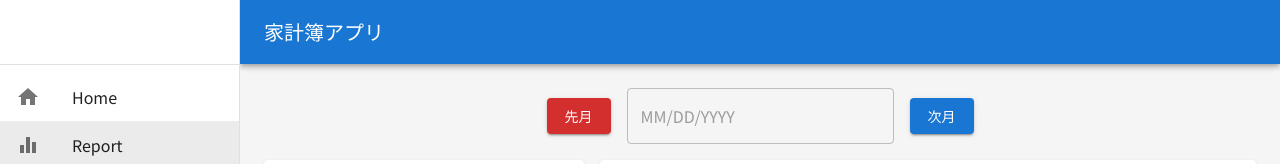
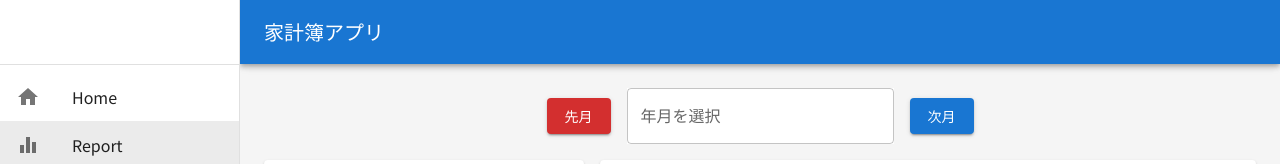
Before and after one commit to manmanmeerkat/household-app, a React (Create React App) app: page /report in a window 1280 px wide. Shown: the top 164 px of the page. Built offline with nearby package versions, Linux system fonts and the light colour scheme; no server answers; the database is empty.

Commit message:
DatePicker2

```diff
--- a/src/components/layout/MonthSelector.tsx
+++ b/src/components/layout/MonthSelector.tsx
@@ -1,18 +1,31 @@
 import { Box, Button } from '@mui/material'
 import { DatePicker, LocalizationProvider } from '@mui/x-date-pickers'
 import { AdapterDateFns } from '@mui/x-date-pickers/AdapterDateFnsV3'
-import React from 'react'
+import { ja } from 'date-fns/locale'
 
 const MonthSelector = () => {
   return (
-    <LocalizationProvider dateAdapter={AdapterDateFns}>
+    <LocalizationProvider
+        dateAdapter={AdapterDateFns}
+        adapterLocale={ja}
+        >
     <Box
         sx={{ display: 'flex', justifyContent: 'center', alignItems: "center"  }}
     >
         <Button color={"error"} variant='contained'>
             先月
         </Button>
-        <DatePicker sx={{ mx: 2 }}/>
+        <DatePicker
+            label="年月を選択"
+            sx={{ mx: 2, background: "white"}}
+            views={["year", "month"]}
+            format="yyyy/MM"
+            slotProps={{
+             toolbar:{
+                toolbarFormat: "yyyy年/MM月",
+            },
+        }}
+            />
         <Button color={"primary"} variant='contained'>
             次月
         </Button>
```
